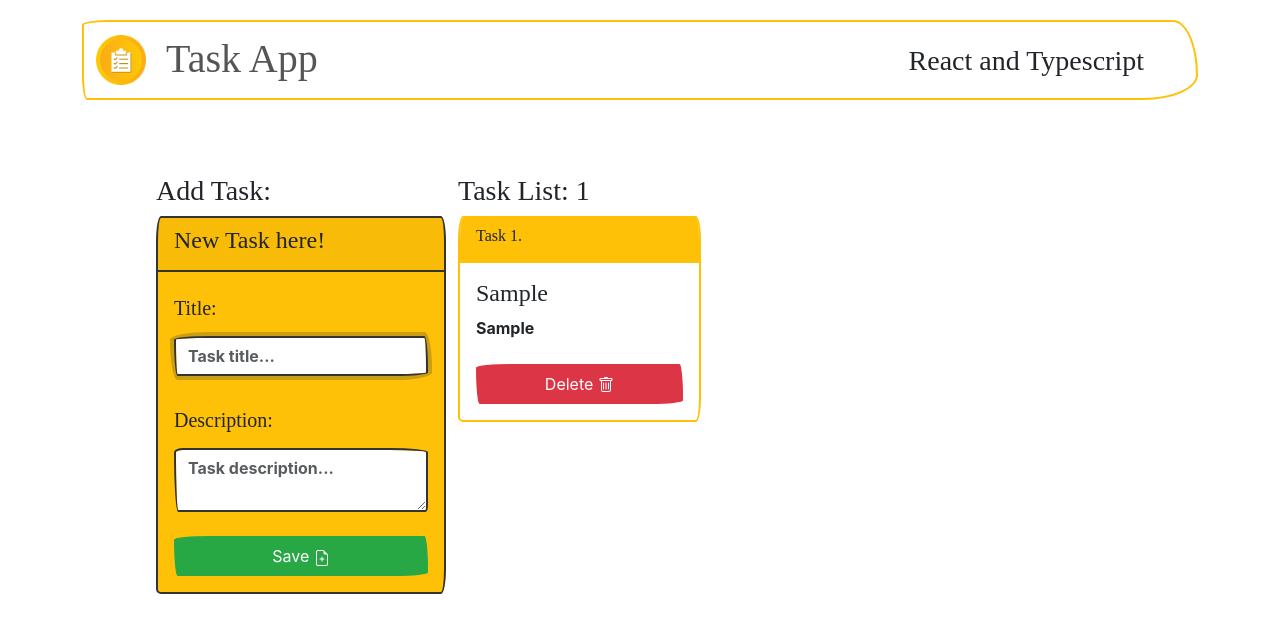
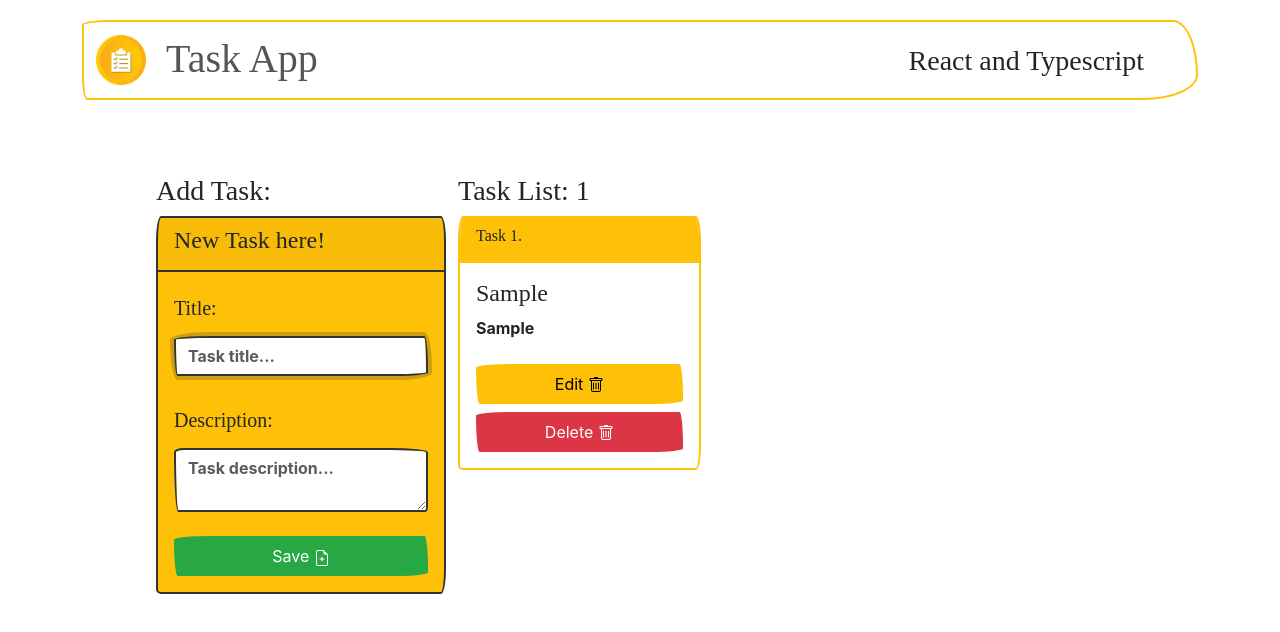
Before and after one commit to Maopos/taskapp-tsx, a React (Create React App) app: page / in a window 1280 px wide. Both pictures are taken after typing "Sample", "Sample" into the empty fields and a click on the button "Save". Shown: the top 632 px of the page. Built offline with nearby package versions, Linux system fonts and the light colour scheme; a web font is replaced by a local one.

Commit message:
Edit task

```diff
--- a/src/App.tsx
+++ b/src/App.tsx
@@ -12,10 +12,12 @@ interface Props {
 function App({ title }: Props) {
   // Estados
   const [tasks, setTasks] = useState<Task[]>([]);
-
-  const addTask = (task: Task) => {
-    setTasks([...tasks, task]);
-  };
+  const [editTask, setEditTask] = useState<Task>({
+    id: "",
+    title: "",
+    description: "",
+    completed: false,
+  });
 
   const deleteTask = (id: string) => {
     setTasks(tasks.filter((i) => i.id !== id));
@@ -28,11 +30,20 @@ function App({ title }: Props) {
       <main className="container p-4">
         <div className="row">
           <div className="col-md-4">
-            <TaskForm addTask={addTask} />
+            <TaskForm
+              tasks={tasks}
+              setTasks={setTasks}
+              editTask={editTask}
+              setEditTask={setEditTask}
+            />
           </div>
           <div className="col-md-8">
             <div className="row">
-              <TaskList tasks={tasks} deleteTask={deleteTask} />
+              <TaskList
+                tasks={tasks}
+                deleteTask={deleteTask}
+                setEditTask={setEditTask}
+              />
             </div>
           </div>
         </div>
--- a/src/components/TaskCard.tsx
+++ b/src/components/TaskCard.tsx
@@ -5,11 +5,13 @@ interface Props {
   task: Task;
   deleteTask: (id: string) => void;
   count: number;
+  setEditTask: React.Dispatch<React.SetStateAction<Task>>
 }
 
-const TaskCard = ({ task, deleteTask, count }: Props) => {
+const TaskCard = ({ task, deleteTask, count, setEditTask }: Props) => {
   // Destructuración de task
   const { id, title, description } = task;
+
 
   return (
     <div className="card border-warning mb-3" style={{ maxWidth: "20rem" }}>
@@ -19,6 +21,13 @@ const TaskCard = ({ task, deleteTask, count }: Props) => {
       <div className="card-body">
         <h4 className="card-title">{title}</h4>
         <p className="card-text">{description}</p>
+        <button
+          className="btn btn-warning mt-2"
+          style={{ width: "100%", color: "black" }}
+          onClick={() => setEditTask(task)}
+        >
+          Edit <BsTrash />
+        </button>
         <button
           className="btn btn-danger mt-2"
           style={{ width: "100%" }}
--- a/src/components/TaskForm.tsx
+++ b/src/components/TaskForm.tsx
@@ -1,16 +1,20 @@
 import { BsFileEarmarkPlus } from "react-icons/bs";
-import { ChangeEvent, FormEvent, useState, useRef } from "react";
+import { ChangeEvent, FormEvent, useState, useRef, useEffect } from "react";
 import { Task } from "../interfaces/Task";
 
 type onChangeType = ChangeEvent<HTMLInputElement | HTMLTextAreaElement>;
 
 interface Props {
-  addTask: (task: Task) => void;
+  tasks: Task[];
+  setTasks: React.Dispatch<React.SetStateAction<Task[]>>;
+  editTask: Task;
+  setEditTask: React.Dispatch<React.SetStateAction<Task>>;
 }
 
-const TaskForm = ({ addTask }: Props) => {
+const TaskForm = ({ tasks, setTasks, editTask, setEditTask }: Props) => {
   // Estados
-  const [task, setTask] = useState({
+  const [task, setTask] = useState<Task>({
+    id: "",
     title: "",
     description: "",
     completed: false,
@@ -31,6 +35,12 @@ const TaskForm = ({ addTask }: Props) => {
     });
   };
 
+  useEffect(() => {
+    if ([task.id].includes("")) {
+      setTask(editTask);
+    }
+  }, [editTask]);
+
   const handleSubmit = (e: FormEvent<HTMLFormElement>) => {
     e.preventDefault();
 
@@ -41,15 +51,23 @@ const TaskForm = ({ addTask }: Props) => {
     }
 
     const newTask: Task = {
-      id: generateId(),
+      id: "",
       title,
       description,
       completed,
     };
 
-    addTask(newTask);
+    if (task.id) {
+      const updateList = tasks.map((i) => (i.id === task.id ? task : i));
+      setTasks(updateList);
+      setEditTask({ id: "", title: "", description: "", completed: false });
+    } else {
+      newTask.id = generateId();
+      setTasks([...tasks, newTask]);
+    }
 
     setTask({
+      id: "",
       title: "",
       description: "",
       completed: false,
--- a/src/components/TaskList.tsx
+++ b/src/components/TaskList.tsx
@@ -5,9 +5,10 @@ import { BiTaskX } from "react-icons/bi";
 interface Props {
   tasks: Task[];
   deleteTask: (id: string) => void;
+  setEditTask: React.Dispatch<React.SetStateAction<Task>>;
 }
 
-const TaskList = ({ tasks, deleteTask }: Props) => {
+const TaskList = ({ tasks, deleteTask, setEditTask }: Props) => {
   if (tasks.length === 0) {
     return (
       <div style={{ padding: "50px 0px" }}>
@@ -22,7 +23,13 @@ const TaskList = ({ tasks, deleteTask }: Props) => {
       <h3>Task List: {tasks.length}</h3>
       <div className="col-md-4">
         {tasks.map((i, j) => (
-          <TaskCard key={i.id} task={i} count={j} deleteTask={deleteTask} />
+          <TaskCard
+            key={i.id}
+            task={i}
+            count={j}
+            deleteTask={deleteTask}
+            setEditTask={setEditTask}
+          />
         ))}
       </div>
     </div>
```
